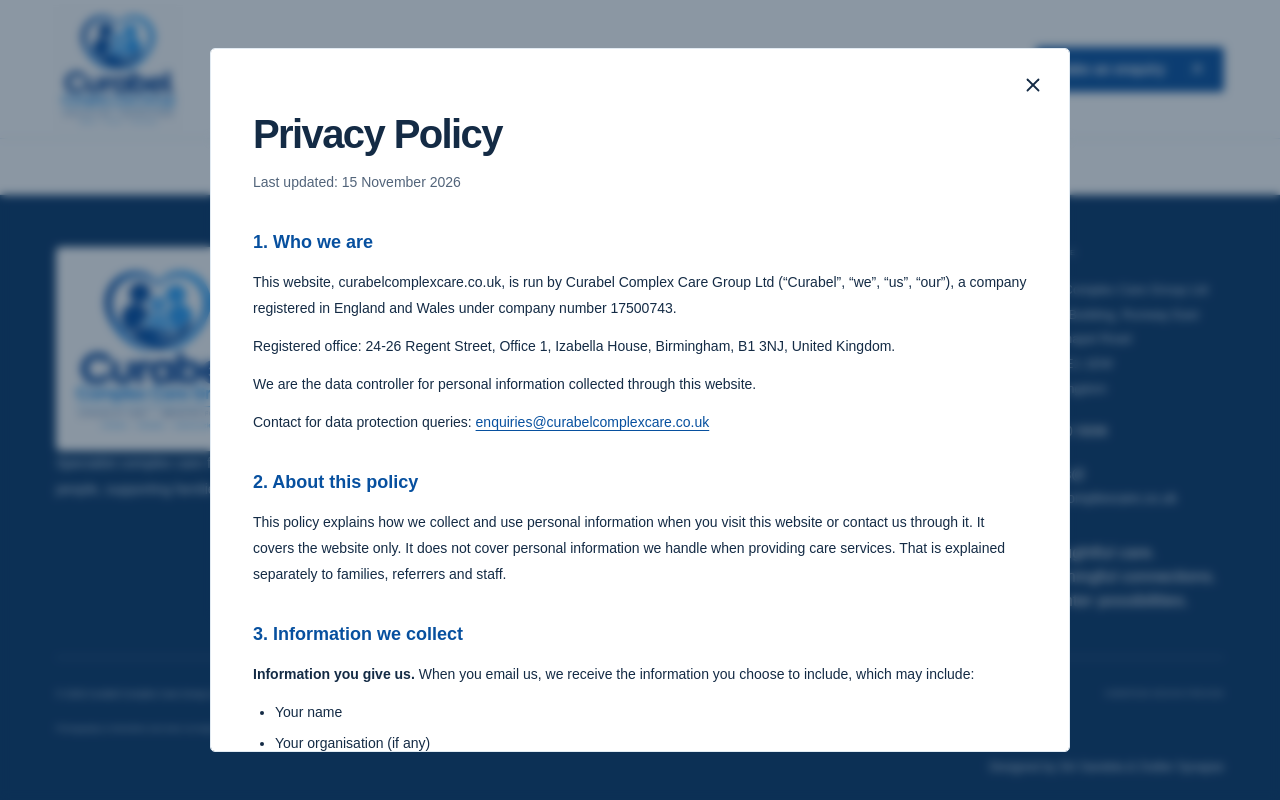
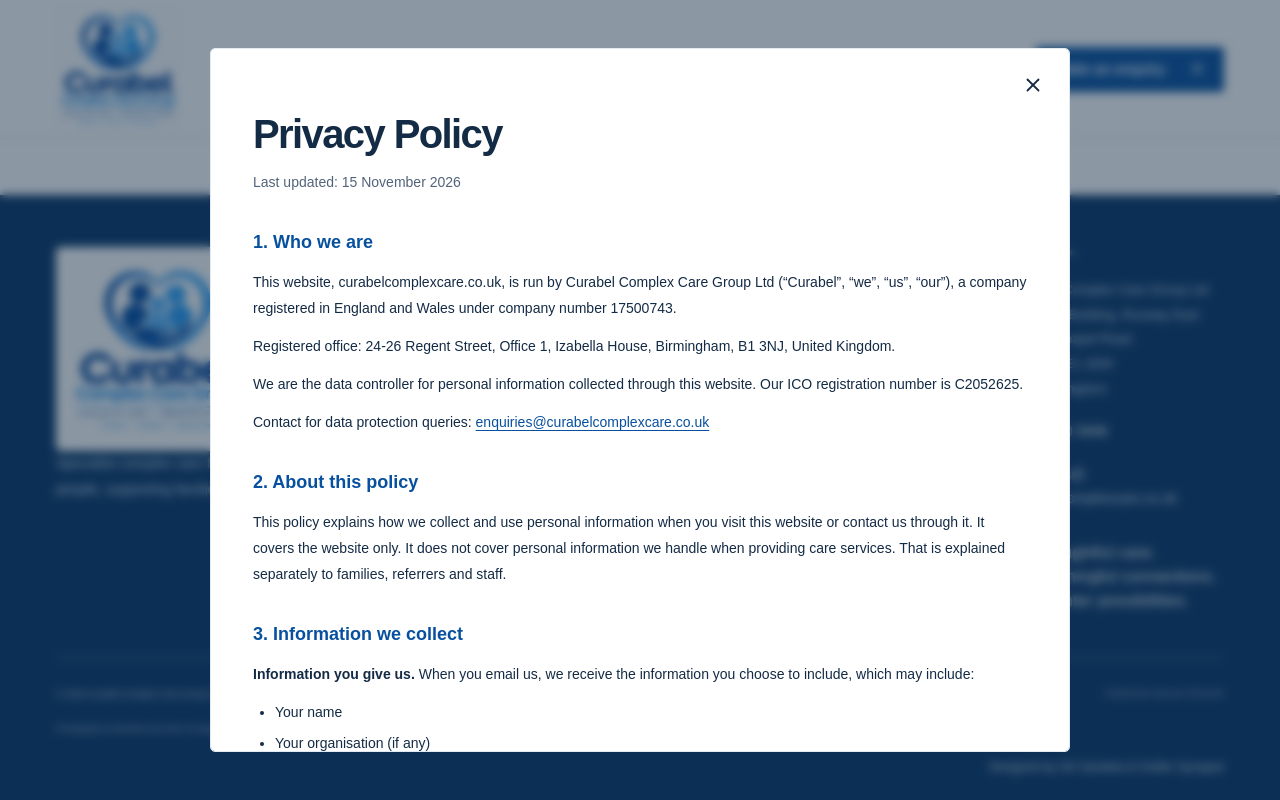
Before and after one commit to Curabel/curabel-complex-care, a Next.js app: page / in a window 1280 px wide. Both pictures are taken after a click on the button "Privacy policy". Shown: the part 6751-7551 px from the top of the page. Built offline with nearby package versions, Linux system fonts and the light colour scheme.

Commit message:
Add client-supplied ICO registration number to privacy policy

```diff
--- a/src/components/privacy-policy.tsx
+++ b/src/components/privacy-policy.tsx
@@ -3,7 +3,7 @@ export function PrivacyPolicy() {
     <h3>{"1. Who we are"}</h3>
     <p>{"This website, curabelcomplexcare.co.uk, is run by Curabel Complex Care Group Ltd (“Curabel”, “we”, “us”, “our”), a company registered in England and Wales under company number 17500743."}</p>
     <p>{"Registered office: 24-26 Regent Street, Office 1, Izabella House, Birmingham, B1 3NJ, United Kingdom."}</p>
-    <p>{"We are the data controller for personal information collected through this website."}</p>
+    <p>{"We are the data controller for personal information collected through this website. Our ICO registration number is C2052625."}</p>
     <p>{"Contact for data protection queries: "}<a href="mailto:enquiries@curabelcomplexcare.co.uk">enquiries@curabelcomplexcare.co.uk</a>{""}</p>
     <h3>{"2. About this policy"}</h3>
     <p>{"This policy explains how we collect and use personal information when you visit this website or contact us through it. It covers the website only. It does not cover personal information we handle when providing care services. That is explained separately to families, referrers and staff."}</p>
```
Also changed, not shown: 1 other file (tests, documents, lock files or other folders).
